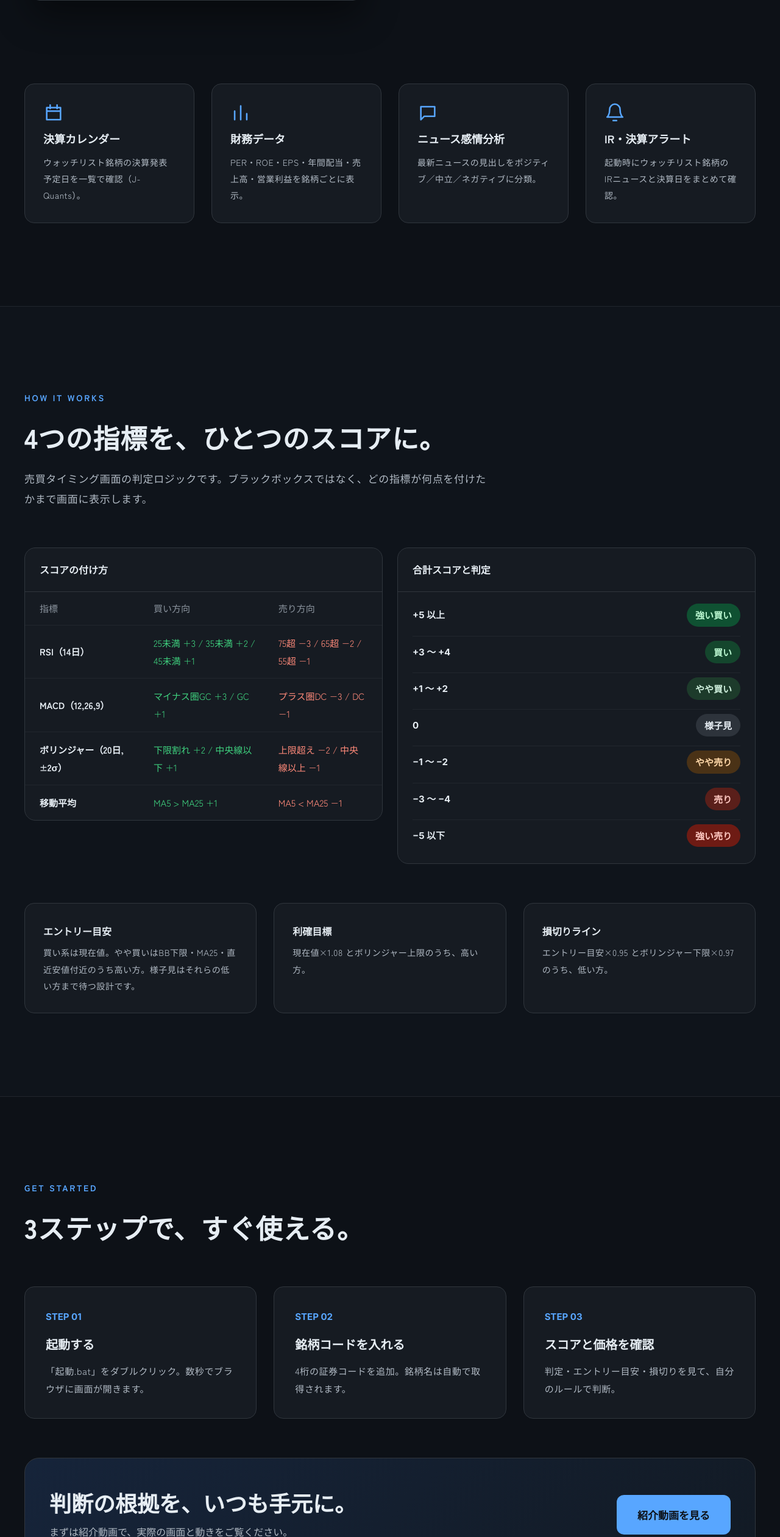
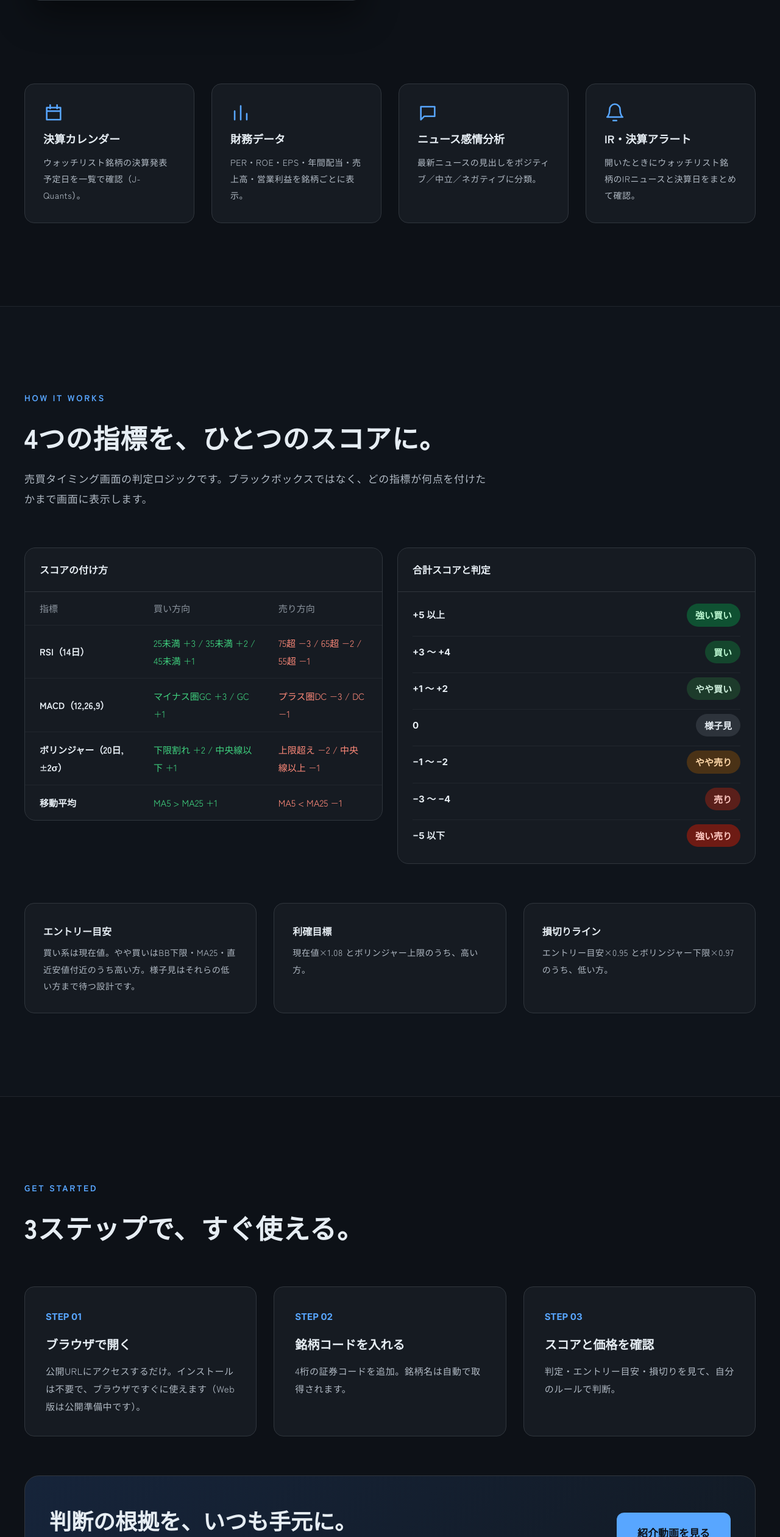
Before and after one commit to lias6v60122/sigma-lp, a plain HTML site: page index.html in a window 1280 px wide. Shown: the part 7261-9782 px from the top of the page at 61% size. Drawn offline with Linux system fonts and the light colour scheme.

Commit message:
Add files via upload

```diff
--- a/index.html
+++ b/index.html
@@ -191,7 +191,7 @@ h1{line-height:1.25!important}
 <div style="background: #161b22; border: 1px solid #30363d; border-radius: 16px; padding: 30px; display: flex; flex-direction: column; gap: 8px">
 <svg width="34" height="34" viewBox="0 0 24 24" fill="none" stroke="#58a6ff" stroke-width="1.8" stroke-linecap="round" stroke-linejoin="round" aria-hidden="true"><path d="M6 8a6 6 0 1 1 12 0c0 7 3 9 3 9H3s3-2 3-9M10 21h4"></path></svg>
 <div style="font-size: 18px; font-weight: 700">IR・決算アラート</div>
-<p style="margin: 0; color: #b1bac4; font-size: 14px">起動時にウォッチリスト銘柄のIRニュースと決算日をまとめて確認。</p>
+<p style="margin: 0; color: #b1bac4; font-size: 14px">開いたときにウォッチリスト銘柄のIRニュースと決算日をまとめて確認。</p>
 </div>
 
 </div>
@@ -250,7 +250,7 @@ h1{line-height:1.25!important}
 <h2 style="margin: 0; font-size: clamp(30px, 3.6vw, 44px); line-height: 1.5; font-weight: 900">3ステップで、すぐ使える。</h2>
 </div>
 <div style="display: grid; grid-template-columns: repeat(auto-fit, minmax(min(100%, 300px), 1fr)); gap: 28px">
-<div style="background: #161b22; border: 1px solid #30363d; border-radius: 16px; padding: 34px; display: flex; flex-direction: column; gap: 10px"><span style="font-family: var(--f-num); font-size: 15px; font-weight: 700; color: #58a6ff">STEP 01</span><div style="font-size: 20px; font-weight: 700">起動する</div><p style="margin: 0; color: #b1bac4; font-size: 15px">「起動.bat」をダブルクリック。数秒でブラウザに画面が開きます。</p></div>
+<div style="background: #161b22; border: 1px solid #30363d; border-radius: 16px; padding: 34px; display: flex; flex-direction: column; gap: 10px"><span style="font-family: var(--f-num); font-size: 15px; font-weight: 700; color: #58a6ff">STEP 01</span><div style="font-size: 20px; font-weight: 700">ブラウザで開く</div><p style="margin: 0; color: #b1bac4; font-size: 15px">公開URLにアクセスするだけ。インストールは不要で、ブラウザですぐに使えます（Web版は公開準備中です）。</p></div>
 <div style="background: #161b22; border: 1px solid #30363d; border-radius: 16px; padding: 34px; display: flex; flex-direction: column; gap: 10px"><span style="font-family: var(--f-num); font-size: 15px; font-weight: 700; color: #58a6ff">STEP 02</span><div style="font-size: 20px; font-weight: 700">銘柄コードを入れる</div><p style="margin: 0; color: #b1bac4; font-size: 15px">4桁の証券コードを追加。銘柄名は自動で取得されます。</p></div>
 <div style="background: #161b22; border: 1px solid #30363d; border-radius: 16px; padding: 34px; display: flex; flex-direction: column; gap: 10px"><span style="font-family: var(--f-num); font-size: 15px; font-weight: 700; color: #58a6ff">STEP 03</span><div style="font-size: 20px; font-weight: 700">スコアと価格を確認</div><p style="margin: 0; color: #b1bac4; font-size: 15px">判定・エントリー目安・損切りを見て、自分のルールで判断。</p></div>
 </div>
```
